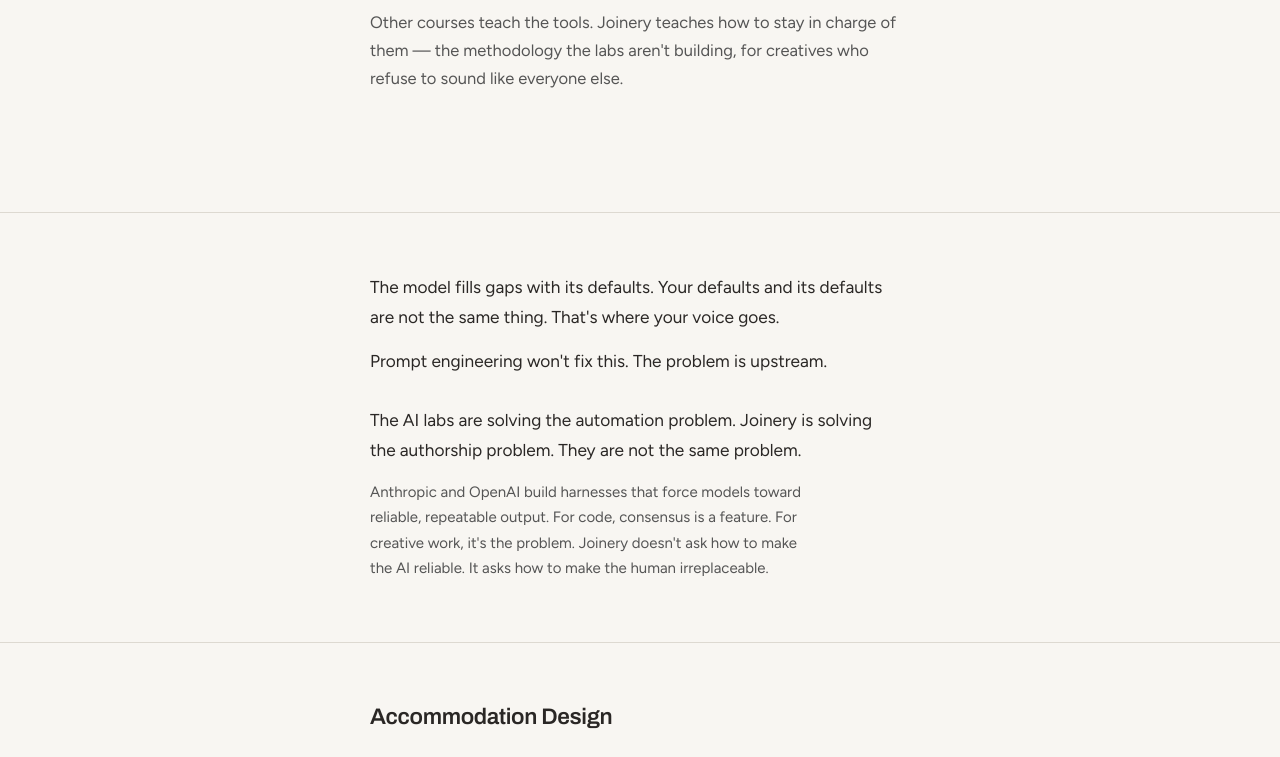
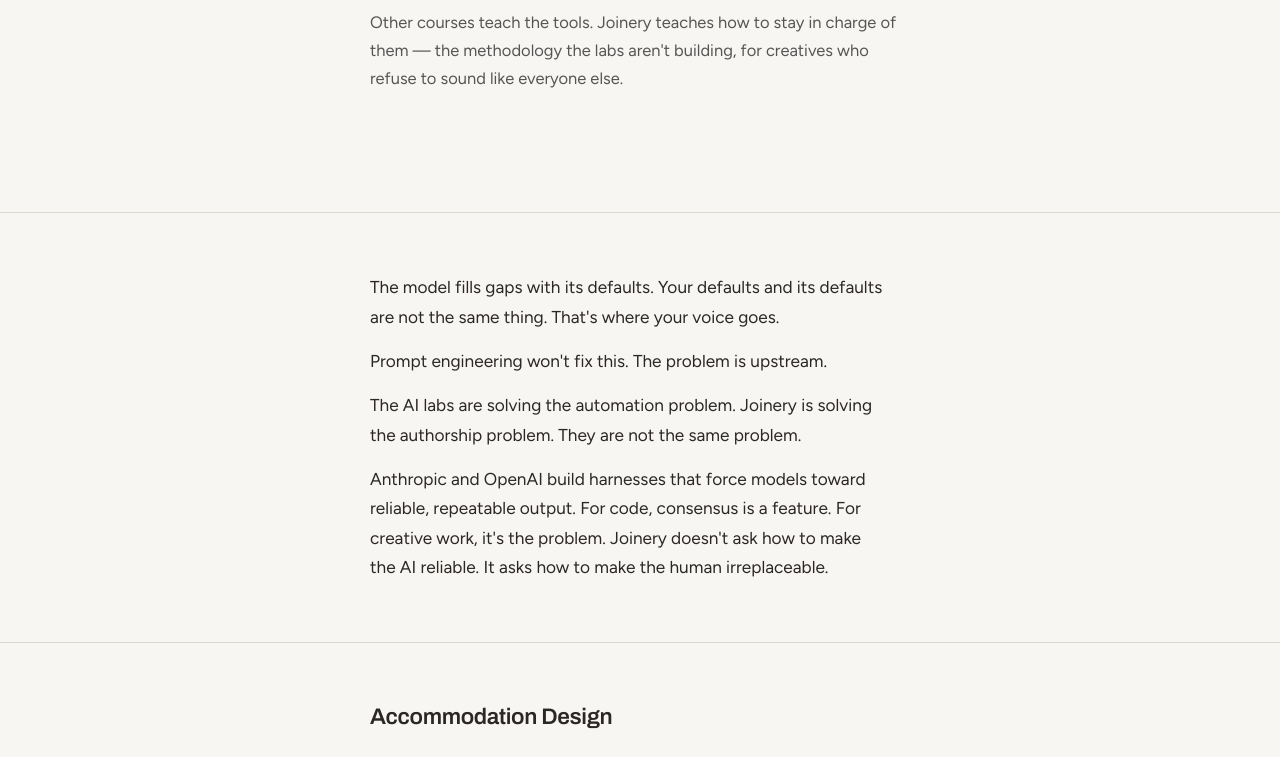
Before and after one commit to PeterSalvato/joinery-site, a plain HTML site: page index.html in a window 1280 px wide. Shown: the part 289-1046 px from the top of the page. Drawn offline with Linux system fonts and the light colour scheme.

Commit message:
Remove inline styles from problem-text paragraphs

```diff
--- a/index.html
+++ b/index.html
@@ -48,8 +48,8 @@
             <div class="section-inner">
                 <p class="problem-text">The model fills gaps with its defaults. Your defaults and its defaults are not the same thing. That's where your voice goes.</p>
                 <p class="problem-text">Prompt engineering won't fix this. The problem is upstream.</p>
-                <p class="problem-text" style="margin-top: var(--space-m);">The AI labs are solving the automation problem. Joinery is solving the authorship problem. They are not the same problem.</p>
-                <p class="problem-text" style="font-size: 1rem; color: var(--color-text-mid);">Anthropic and OpenAI build harnesses that force models toward reliable, repeatable output. For code, consensus is a feature. For creative work, it's the problem. Joinery doesn't ask how to make the AI reliable. It asks how to make the human irreplaceable.</p>
+                <p class="problem-text">The AI labs are solving the automation problem. Joinery is solving the authorship problem. They are not the same problem.</p>
+                <p class="problem-text">Anthropic and OpenAI build harnesses that force models toward reliable, repeatable output. For code, consensus is a feature. For creative work, it's the problem. Joinery doesn't ask how to make the AI reliable. It asks how to make the human irreplaceable.</p>
             </div>
         </section>
 
```
